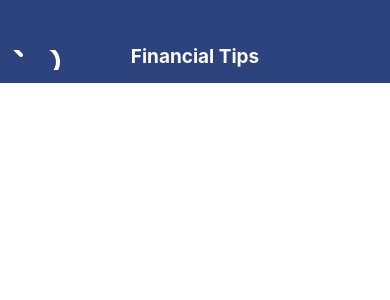
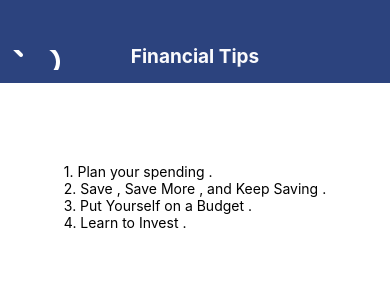
Before and after one commit to erhic/mbank, a React Native app: screen / in a window 390 px wide. Shown: the top 300 px of the page. Built offline with nearby package versions, Linux system fonts and the light colour scheme.

Commit message:
feat: create finacial tips UI

```diff
--- a/Pages/Tips.js
+++ b/Pages/Tips.js
@@ -13,7 +13,19 @@ export default function Tips() {
           style={styles.backBtn}
         />
       </View>
-      <View></View>
+      <View
+        style={{
+          alignSelf: "center",
+          justifyContent: "center",
+          display: "flex",
+          paddingTop: 80,
+        }}
+      >
+        <Text>1. Plan your spending .</Text>
+        <Text>2. Save , Save More , and Keep Saving .</Text>
+        <Text>3. Put Yourself on a Budget .</Text>
+        <Text>4. Learn to Invest .</Text>
+      </View>
     </SafeAreaView>
   );
 }
```
